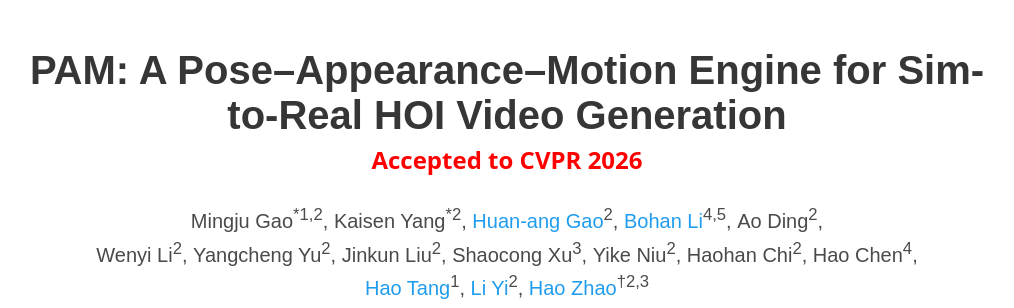
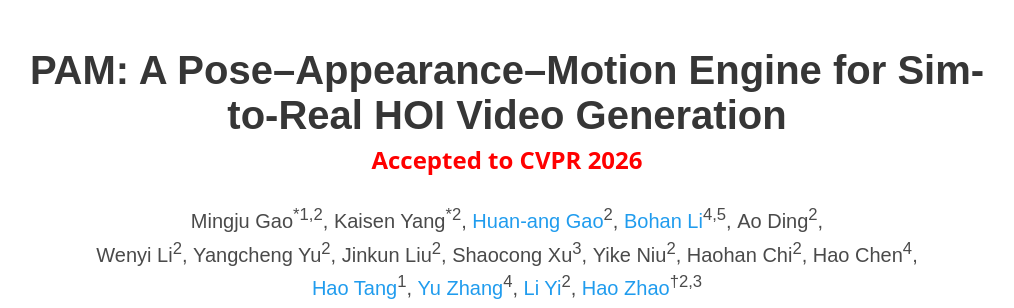
Before and after one commit to GasaiYU/PAM.github.io, a plain HTML site: page index.html in a window 1280 px wide. Shown: the top 308 px of the page, without its empty margins (133-1147 px from the left). Drawn offline with Linux system fonts and the light colour scheme; a script that the page names is missing; some icons are missing.

Commit message:
add author

```diff
--- a/index.html
+++ b/index.html
@@ -195,6 +195,8 @@
                 Hao Chen<sup>4</sup>,</span><br/>
               <span class="author-block">
                 <a href="https://ha0tang.github.io/" target="_blank">Hao Tang</a><sup>1</sup>,</span>
+              <span class="author-block">
+                <a href="https://ericyi.github.io/" target="_blank">Yu Zhang</a><sup>4</sup>,</span>
               <span class="author-block">
                 <a href="https://ericyi.github.io/" target="_blank">Li Yi</a><sup>2</sup>,</span>
               <span class="author-block">
```
